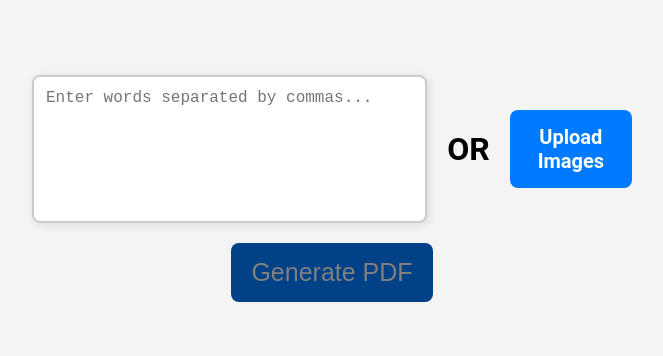
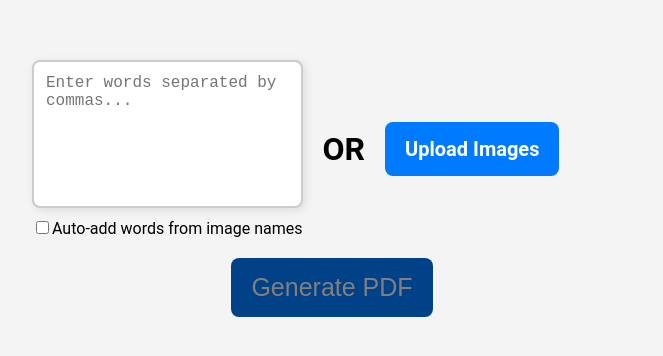
Before and after one commit to maxim-bazant/poskolaci-flashcard-maker, a React (Vite) app: page / in a window 1280 px wide. Shown: the part 222-578 px from the top of the page, without its empty margins (308-971 px from the left). Built offline with nearby package versions, Linux system fonts and the light colour scheme.

Commit message:
auto adding words from uploaded image names

```diff
--- a/src/pages/main/App.module.scss
+++ b/src/pages/main/App.module.scss
@@ -44,6 +44,16 @@
 
   @media (max-width: 600px) {
     flex-direction: column;
+  }
+
+  .inputBoxContainer {
+    display: flex;
+    flex-direction: column;
+    gap: 10px;
+
+    textarea {
+      width: auto;
+    }
   }
 
   .uploadButton {
--- a/src/pages/main/App.tsx
+++ b/src/pages/main/App.tsx
@@ -9,6 +9,7 @@ export default function VocabularyApp() {
   const [images, setImages] = useState<{ type: "image"; src: string }[]>([]);
   const [sheets, setSheets] = useState<(string | { type: "image"; src: string })[][]>([]);
   const [downloading, setDownloading] = useState<Boolean>(false);
+  const [autoAddFromImageName, setAutoAddFromImageName] = useState<boolean>(false);
 
   useEffect(() => {
     setSheets(getSheets());
@@ -25,15 +26,14 @@ export default function VocabularyApp() {
   };
 
   // Handle text input
-  const handleTextInputChange = (e: React.ChangeEvent<HTMLTextAreaElement>) => {
-    setInputValue(e.target.value);
+  const handleTextInputChange = (text: string) => {
+    setInputValue(text);
 
-    const newWords = e.target.value
+    const newWords = text
       .split(",")
       .map((word) => word != " " ? word.trim() : " ") // enables to create empty card
       .filter(Boolean);
 
-    console.log(e.target.value.split(","))
     setWords(newWords);
   };
 
@@ -55,6 +55,9 @@ export default function VocabularyApp() {
       const reader = new FileReader();
       reader.onloadend = () => {
         setImages((prev) => [...prev, { type: "image", src: reader.result as string }]);
+        if (autoAddFromImageName) {
+          handleTextInputChange(`${inputValue ? inputValue + "," : ""}${file.name.split(".")[0]}`);
+        };
       };
 
       reader.readAsDataURL(file);
@@ -114,12 +117,22 @@ export default function VocabularyApp() {
     <div className={styles.container}>
       {/* Input Section */}
       <div className={styles.inputContainer}>
-        <textarea
-          className={styles.inputBox}
-          value={inputValue}
-          onChange={handleTextInputChange}
-          placeholder="Enter words separated by commas..."
-        />
+        <div className={styles.inputBoxContainer}>
+          <textarea
+            className={styles.inputBox}
+            value={inputValue}
+            onChange={(e) => handleTextInputChange(e.target.value)}
+            placeholder="Enter words separated by commas..."
+          />
+          <label>
+            <input
+              type="checkbox"
+              checked={autoAddFromImageName}
+              onChange={(e) => setAutoAddFromImageName(e.target.checked)}
+            />
+            Auto-add words from image names
+          </label>
+        </div>
         <h1>OR</h1>
         <label className={styles.uploadButton}>
           Upload Images
```
